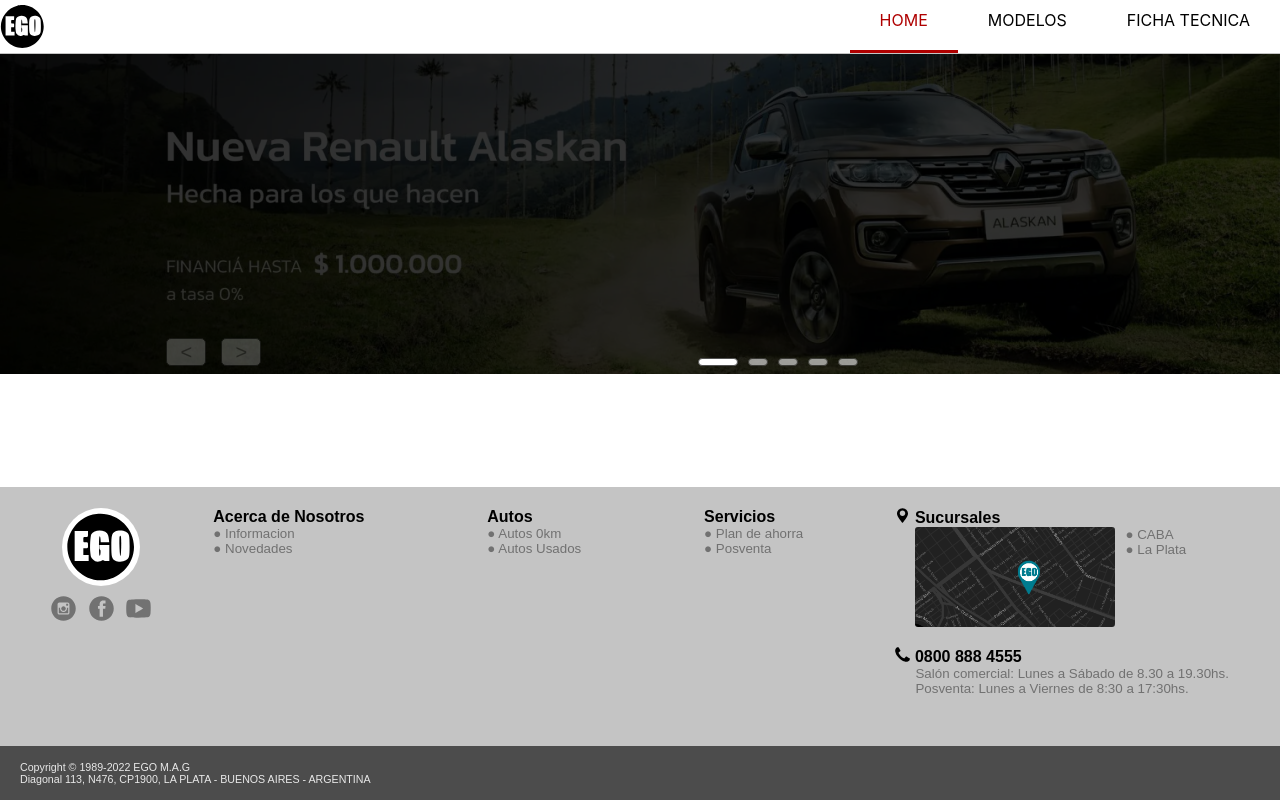
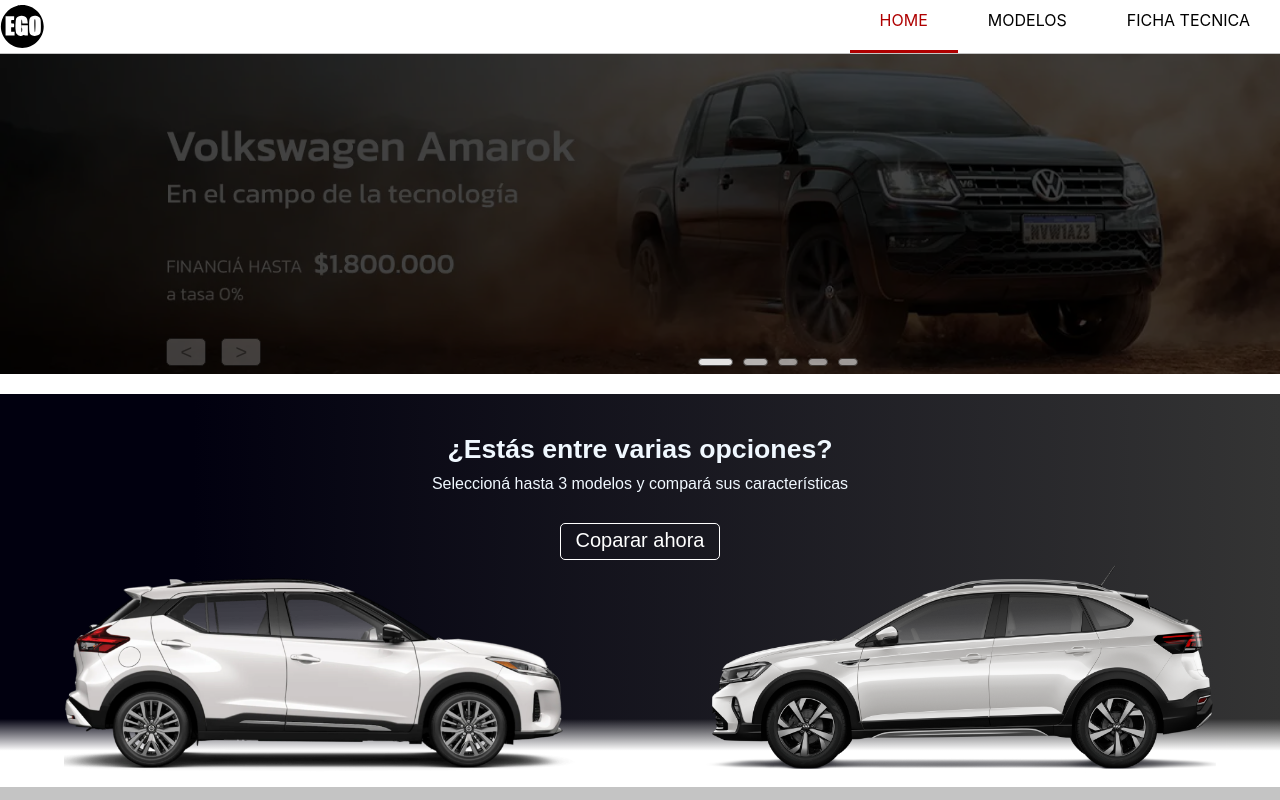
Before and after one commit to Mauricio-Garcia-A/Proyecto-EGO, a React (Create React App) app: page / in a window 1280 px wide. Shown: the top 800 px of the page. Built offline with nearby package versions, Linux system fonts and the light colour scheme.

Commit message:
Se crea el componente ComparacionVehiculo-v0.1

```diff
--- /dev/null
+++ b/src/Componentes/ComparacionVehiculo/ComparacionVehiculo.css
@@ -0,0 +1,46 @@
+.contenedor-ComparacionVehiculo {
+    display: flex;
+    flex-direction: column;
+    background: rgb(2,0,36);
+    background: linear-gradient(90deg, rgb(1, 0, 15) 15%, rgba(52,52,52) 100%);
+    font-family: Arial, Helvetica, sans-serif;
+
+}
+.contenedor-texto-ComparacionVehiculo {
+    color: aliceblue;
+    display: flex;
+    flex-direction: column;
+    align-items: center;
+}
+.contenedor-imagenes-ComparacionVehiculo {
+    background: linear-gradient(0deg, rgb(255, 255, 255) 16%, rgba(255, 41, 41, 0) 30%);
+    height: 100px;
+    display: flex;
+    flex-flow: row nowrap;
+    justify-content: space-around;
+    width: 100%;
+    height: auto;
+
+}
+.imagenes-ComparacionVehiculo {
+    width: 40%;
+}
+.titulo-ComparacionVehiculo {
+    font-size: 20pt;
+    margin: 40px 10px 10px 10px ;
+}
+.subtitulo-ComparacionVehiculo {
+    font-size: 12pt;
+}
+.boton-ComparacionVehiculo {
+    background: none;
+    font-size: 15pt;
+    margin-top: 30px;
+    padding: 5px 15px 7px 15px   ;
+    color: rgb(255, 255, 255);
+    border: 1px solid white;
+    border-radius: 5px;
+}
+.boton-ComparacionVehiculo:hover {
+background: rgba(255, 255, 255, 0.152);
+}
--- /dev/null
+++ b/src/Componentes/ComparacionVehiculo/ComparacionVehiculo.js
@@ -0,0 +1,20 @@
+import React from 'react'
+import './ComparacionVehiculo.css'
+import ImagenVehiculoDerecha from '../../Imagenes/right-car.webp'
+import ImagenVehiculoIzquierda from '../../Imagenes/left-car.webp'
+
+export default function ComparacionVehiculo() {
+    return (
+        <div className='contenedor-ComparacionVehiculo'>
+            <section className='contenedor-texto-ComparacionVehiculo'>
+                <h1 className='titulo-ComparacionVehiculo'>¿Estás entre varias opciones?</h1>
+                <span className='subtitulo-ComparacionVehiculo'>Seleccioná hasta 3 modelos y compará sus características</span>
+                <button className='boton-ComparacionVehiculo'>Coparar ahora</button>
+            </section>
+            <section className='contenedor-imagenes-ComparacionVehiculo'>
+                <img src={ImagenVehiculoIzquierda} alt='img' className='imagenes-ComparacionVehiculo'/>
+                <img src={ImagenVehiculoDerecha} alt='img' className='imagenes-ComparacionVehiculo'/>
+            </section>
+        </div>
+    )
+}
--- a/src/Paginas/Home/Home.js
+++ b/src/Paginas/Home/Home.js
@@ -1,5 +1,6 @@
 import React from 'react'
 import CarruselHome from '../../Componentes/CarruselHome/CarruselHome'
+import ComparacionVehiculo from '../../Componentes/ComparacionVehiculo/ComparacionVehiculo'
 import { useModelos } from '../../Hooks/useModelos'
 import './Home.css'
 
@@ -7,9 +8,10 @@
     const {IMAGENES_CARRUSEL} = useModelos()
     return (
         <>
-            <div>
-                <CarruselHome imagenes={IMAGENES_CARRUSEL} autoPlay="true" />
-            </div>
+            <CarruselHome imagenes={IMAGENES_CARRUSEL} autoPlay="true" />
+            <br/>
+            <ComparacionVehiculo />
+
         </>
 
     )
```
Also changed, not shown: src/Imagenes/left-car.webp (added), src/Imagenes/right-car.webp (added).
